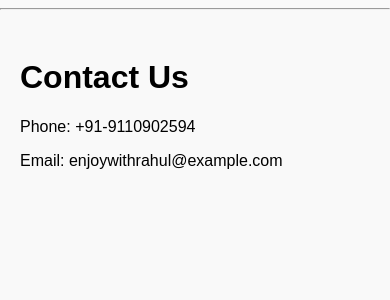
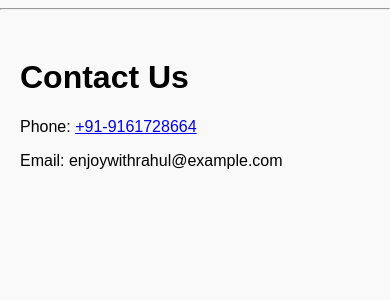
Before and after one commit to buganiser/enjoy-with-rahul, a Flask app: page /contact in a window 390 px wide. Shown: the part 38-338 px from the top of the page. Run offline with Flask 3, Linux system fonts and the light colour scheme.

Commit message:
Update contact phone number to 9161728664 with tel: link

```diff
--- a/templates/contact.html
+++ b/templates/contact.html
@@ -4,6 +4,6 @@
 
 {% block content %}
     <h1>Contact Us</h1>
-    <p>Phone: +91-9110902594</p>
+    <p>Phone: <a href="tel:+919161728664">+91-9161728664</a></p>
     <p>Email: enjoywithrahul@example.com</p>
 {% endblock %}
```
